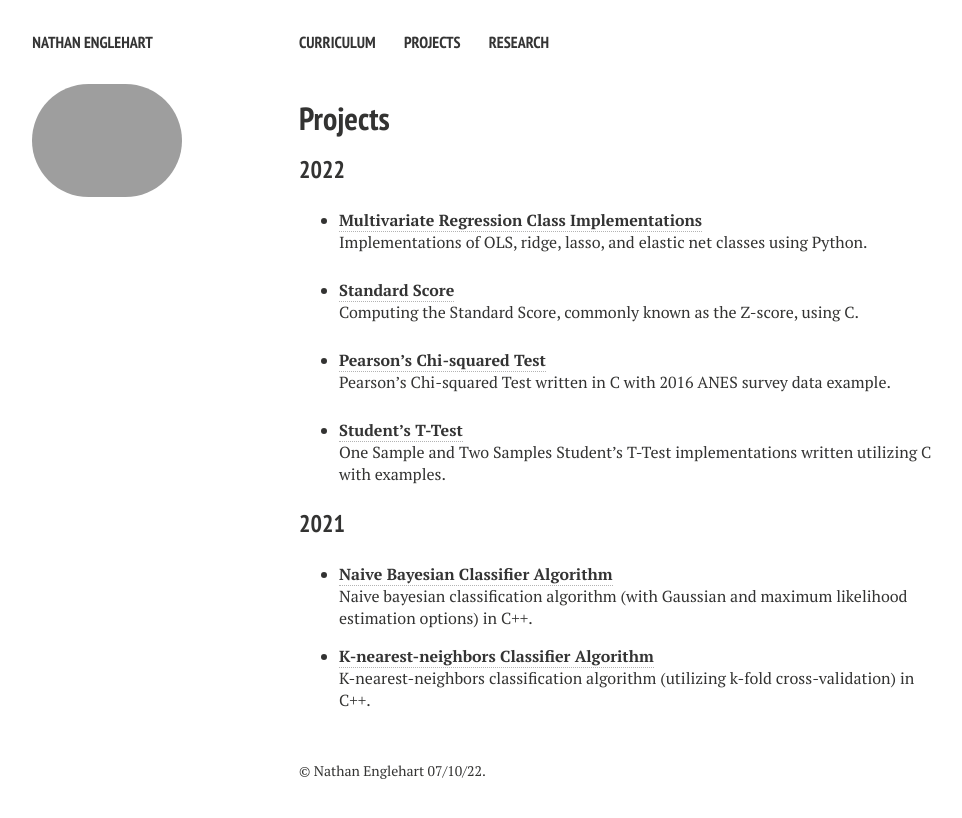
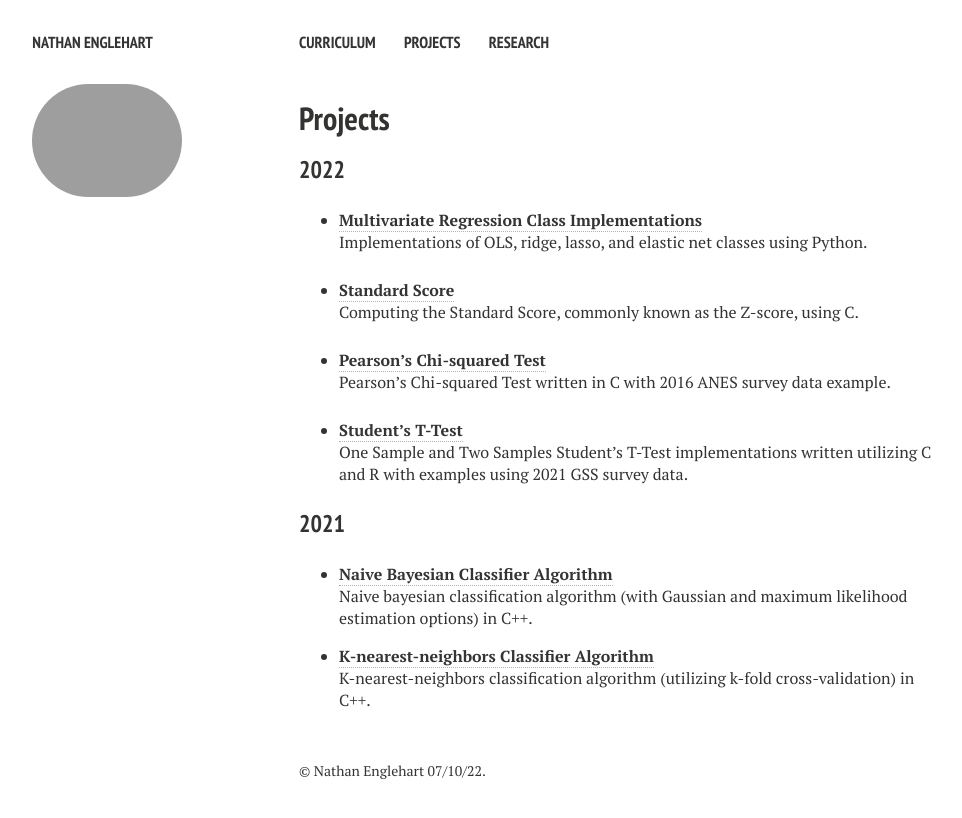
Before and after one commit to nathanenglehart/nathanenglehart.github.io, a Jekyll site: the page built from projects.md, in a window 1280 px wide. Shown: the top 818 px of the page, without its empty margins (21-983 px from the left). Built offline with Jekyll 4.4.1, drawn with Linux system fonts in a browser that asks for light colours; nearby versions of some CDN libraries.

Commit message:
Update projects.md

```diff
--- a/projects.md
+++ b/projects.md
@@ -33,7 +33,7 @@ comments: false
   Pearson's Chi-squared Test written in C with 2016 ANES survey data example.<br>
 
 * [**Student's T-Test**](https://nathanenglehart.github.io/t-test)<br>
-  One Sample and Two Samples Student's T-Test implementations written utilizing C with examples.
+  One Sample and Two Samples Student's T-Test implementations written utilizing C and R with examples using 2021 GSS survey data.
 
 ### 2021
 
```
